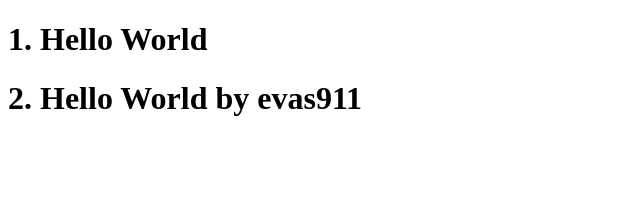
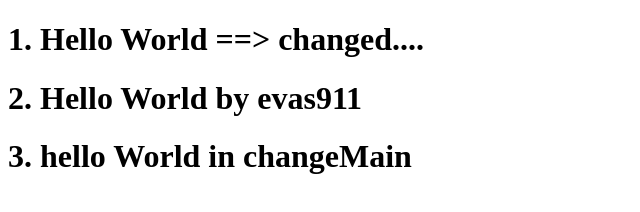
Before and after one commit to evas911/test4, a plain HTML site: page index.html in a window 1280 px wide. Shown: the whole page, without its empty margins (0-640 px from the left). Drawn offline with Linux system fonts and the light colour scheme.

Commit message:
10nd version in changeMain

```diff
--- a/index.html
+++ b/index.html
@@ -7,7 +7,8 @@
   <title>Document</title>
 </head>
 <body>
-  <h1>1. Hello World</h1>
+  <h1>1. Hello World ==> changed....</h1>
   <h1>2. Hello World by evas911</h1>
+  <h1>3. hello World in changeMain</h1>
 </body>
 </html>
```
